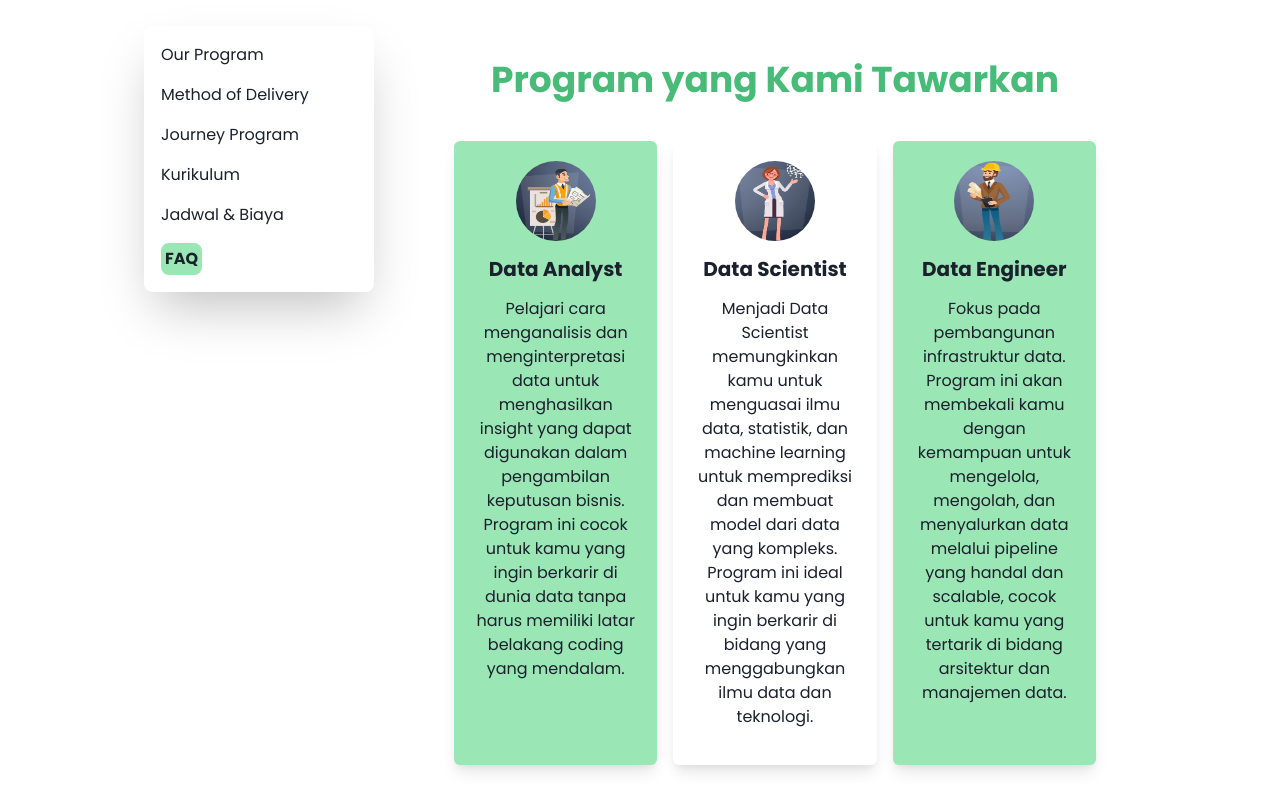
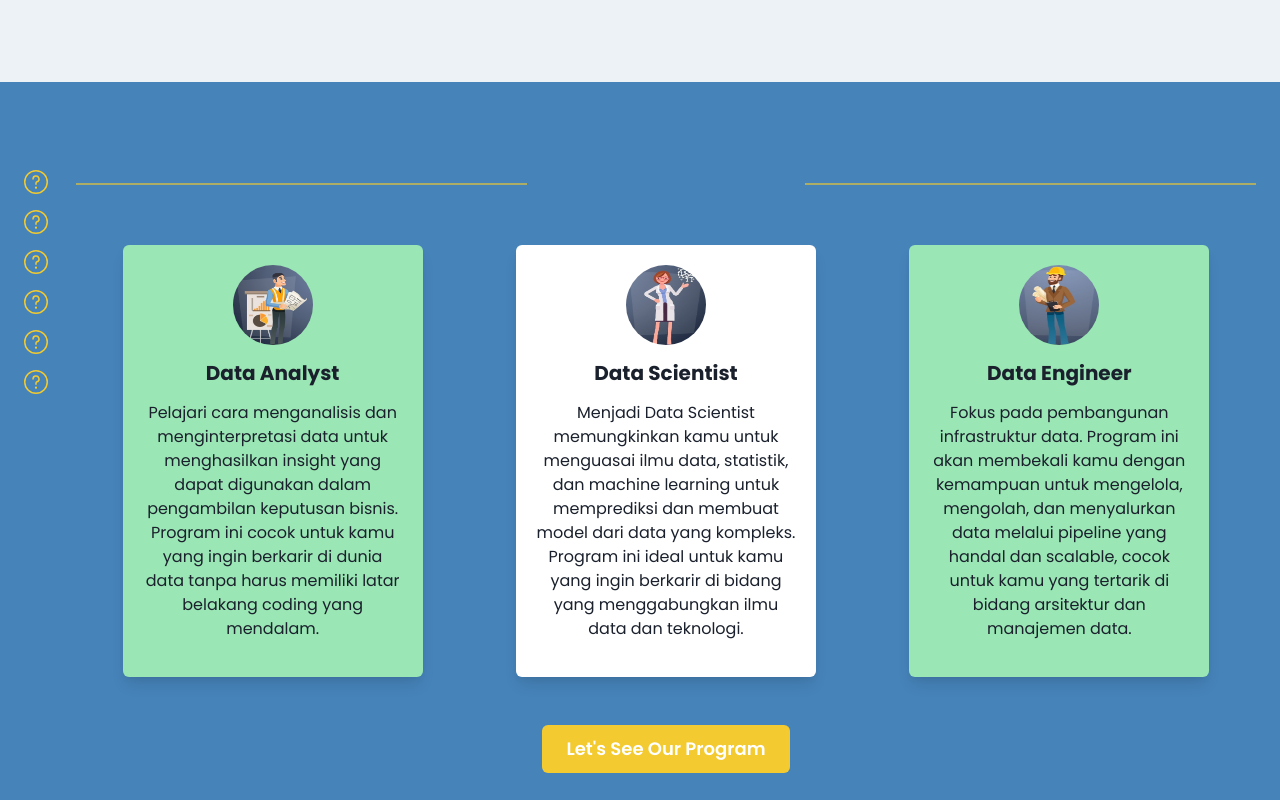
Before and after one commit to aurelioo29/landing-next, a Next.js app: page / in a window 1280 px wide. Shown: the part 720-1520 px from the top of the page. Built offline with nearby package versions, Linux system fonts and the light colour scheme.

Commit message:
add another feature

```diff
--- a/src/components/section/Hero.jsx
+++ b/src/components/section/Hero.jsx
@@ -15,7 +15,7 @@ export default function Hero() {
   return (
     <Box
       bg="gray.100"
-      h={{ base: "auto", md: "65vh" }}
+      h={{ base: "auto", md: "90vh" }}
       display="flex"
       justifyContent="center"
       alignItems="center"
@@ -39,7 +39,7 @@ export default function Hero() {
           <Heading as="h1" size="2xl" mb={4}>
             Transform Your Career with{" "}
             <Text as="span" color="green.400">
-              Data Mastery !!!
+              Data Expert !!!
             </Text>
           </Heading>
           <Text fontSize="lg" color="gray.600" mb={6}>
@@ -75,10 +75,7 @@ export default function Hero() {
           </VStack>
         </Box>
 
-        <Box
-          flexShrink={0}
-          mt={{ base: 4, md: 0 }}
-        >
+        <Box flexShrink={0} mt={{ base: 4, md: 0 }}>
           <Image
             src="/assets/hero_section.jpg"
             alt="Hero Section"
--- a/src/components/section/MainProgram.jsx
+++ b/src/components/section/MainProgram.jsx
@@ -1,5 +1,16 @@
-import { Box, Flex, Heading, Text, Button, Image } from "@chakra-ui/react";
+import {
+  Box,
+  Flex,
+  Heading,
+  Divider,
+  Button,
+  Image,
+  Text,
+} from "@chakra-ui/react";
 import Link from "next/link";
+import AOS from "aos";
+import "aos/dist/aos.css";
+import { useEffect } from "react";
 
 const ProgramCards = () => {
   const programs = [
@@ -23,13 +34,37 @@ const ProgramCards = () => {
     },
   ];
 
+  useEffect(() => {
+    AOS.init({ duration: 2000 });
+  }, []);
+
   return (
-    <Box mb={20} id="mainProgram" p={{ base: 8, md: 8 }} pt={{ base: 16 }}>
-      {" "}
-      <Heading textAlign="center" color="green.400" mb={8}>
-        Program yang Kami Tawarkan
-      </Heading>
+    <Box
+      mb={20}
+      id="mainProgram"
+      p={{ base: 8, md: 0 }}
+      // backgroundColor={"red.500"}
+      mr={6}
+    >
+      {/* Title Text */}
+      <Flex align="center" mb={8}>
+        <Divider borderColor="customYellow.500" borderWidth={"1.9px"} />
+        <Heading
+          textAlign="center"
+          color="customYellow.500"
+          mx={5}
+          whiteSpace="nowrap"
+          fontSize={{ base: "2xl", md: "4xl" }}
+          data-aos="fade-up"
+        >
+          Our Program
+        </Heading>
+        <Divider borderColor="customYellow.500" borderWidth={"1.9px"} />
+      </Flex>
+
+      {/* Program Cards */}
       <Flex
+        justifyContent={"space-around"}
         justify="center"
         direction={["column", "row"]}
         wrap="wrap"
@@ -67,7 +102,7 @@ const ProgramCards = () => {
       </Flex>
       <Flex justify="center" mt={10}>
         <Link href="#kurikulum">
-          <Button colorScheme="green" size="lg">
+          <Button colorScheme="customYellow" size="lg">
             Let&apos;s See Our Program
           </Button>
         </Link>
--- a/src/components/section/Sidebar.jsx
+++ b/src/components/section/Sidebar.jsx
@@ -2,16 +2,16 @@ import { useEffect, useState } from "react";
 import {
   Box,
   Link,
-  Text,
-  IconButton,
   VStack,
+  Icon,
+  Tooltip,
   Drawer,
   DrawerBody,
   DrawerHeader,
   DrawerOverlay,
   DrawerContent,
+  IconButton,
   useDisclosure,
-  HStack,
 } from "@chakra-ui/react";
 import { HamburgerIcon } from "@chakra-ui/icons";
 import { useSectionStore } from "@/hooks/sectionStore";
@@ -41,29 +41,52 @@ export default function Sidebar() {
   }, [setActiveSection]);
 
   return (
-    <Box
-      bg="white"
-      h="fit-content"
-      p={4}
-      border="1px solid #FFFF"
-      boxShadow="2xl"
-      borderRadius="lg"
-      position="sticky"
-      top={0}
-      zIndex={1000}
-      w={{ base: "100%", md: "230px" }}
-    >
-      <HStack display={{ base: "flex", md: "none" }} justify="space-between">
-        <Text fontWeight="bold" fontSize="xl">
-          Our Menu
-        </Text>
+    <>
+      {/* Tombol Menu Mobile */}
+      <Box
+        display={{ base: "block", md: "none" }}
+        position="fixed"
+        top={4}
+        left={4}
+      >
         <IconButton
           icon={<HamburgerIcon />}
           onClick={onOpen}
           aria-label="Open Menu"
+          size="lg"
         />
-      </HStack>
+      </Box>
 
+      {/* Sidebar untuk Desktop */}
+      <Box
+        h="35vh"
+        p={2}
+        position="sticky"
+        top={0}
+        zIndex={1000}
+        w="60px" // Lebar sidebar hanya untuk ikon
+        display={{ base: "none", md: "block" }} // Hanya tampil di desktop
+        color={"customYellow.500"}
+      >
+        <VStack align="flex-start" spacing={4}>
+          {linksData.map((link, index) => (
+            <Tooltip
+              label={link.label} // Menampilkan teks di atas kotak
+              placement="right"
+              hasArrow
+              key={index}
+            >
+              <Link href={link.href} _hover={{ textDecoration: "none" }}>
+                <Box display="flex" alignItems="center">
+                  <Icon as={link.icon} boxSize={6} />
+                </Box>
+              </Link>
+            </Tooltip>
+          ))}
+        </VStack>
+      </Box>
+
+      {/* Drawer untuk Mobile */}
       <Drawer isOpen={isOpen} placement="left" onClose={onClose}>
         <DrawerOverlay />
         <DrawerContent>
@@ -77,46 +100,16 @@ export default function Sidebar() {
                   _hover={{ textDecoration: "none" }}
                   onClick={onClose}
                 >
-                  <Text
-                    fontWeight={activeSection === link.href ? "bold" : "normal"}
-                    bg={
-                      activeSection === link.href ? "green.400" : "transparent"
-                    }
-                    p={activeSection === link.href ? 1 : 0}
-                    fontSize="md"
-                  >
-                    {link.label}
-                  </Text>
+                  <Box display="flex" alignItems="center">
+                    <Icon as={link.icon} boxSize={6} />
+                    <Box ml={2}>{link.label}</Box>
+                  </Box>
                 </Link>
               ))}
             </VStack>
           </DrawerBody>
         </DrawerContent>
       </Drawer>
-
-      <VStack
-        align="flex-start"
-        spacing={4}
-        display={{ base: "none", md: "flex" }}
-      >
-        {linksData.map((link, index) => (
-          <Link
-            key={index}
-            href={link.href}
-            _hover={{ textDecoration: "none" }}
-          >
-            <Text
-              fontWeight={activeSection === link.href ? "bold" : "normal"}
-              bg={activeSection === link.href ? "green.200" : "transparent"}
-              p={activeSection === link.href ? 1 : 0}
-              fontSize={{ base: "sm", md: "md" }}
-              borderRadius={"lg"}
-            >
-              {link.label}
-            </Text>
-          </Link>
-        ))}
-      </VStack>
-    </Box>
+    </>
   );
 }
--- a/src/pages/index.js
+++ b/src/pages/index.js
@@ -16,15 +16,19 @@ export default function Home() {
   return (
     <>
       <Head>
-        <title>Data Mastery Bootcamp</title>
+        <title>Data Expert Bootcamp</title>
         <meta name="description" content="Generated by create next app" />
         <meta name="viewport" content="width=device-width, initial-scale=1" />
         <link rel="icon" href="/assets/favicon.png" />
       </Head>
       <Hero />
-      <Flex direction={{ base: "column", md: "row" }} p={{ base: 0, md: 36 }}>
+      <Flex
+        direction={{ base: "column", md: "row" }}
+        pl={{ base: 0, md: 4 }}
+        pt={{ base: 0, md: 20 }}
+      >
         <Sidebar />
-        <Box flex="1" pl={{ base: 0, md: 10 }}>
+        <Box flex="1">
           <Box id="program-cards">
             <ProgramCards />
           </Box>
--- a/src/styles/globals.css
+++ b/src/styles/globals.css
@@ -4,4 +4,6 @@ html {
 
 body {
   font-family: "Poppins", sans-serif;
+  background-color: #4683b9 !important;
+  /* background-image: url("/assets/cta-bg.jpg") !important; */
 }
--- a/src/theme/index.js
+++ b/src/theme/index.js
@@ -5,6 +5,14 @@ const theme = extendTheme({
     heading: "Poppins, sans-serif",
     body: "Poppins, sans-serif",
   },
+  colors: {
+    customBlue: {
+      500: "#32abf1",
+    },
+    customYellow: {
+      500: "#f3ca2f",
+    },
+  },
 });
 
 export default theme;
```
